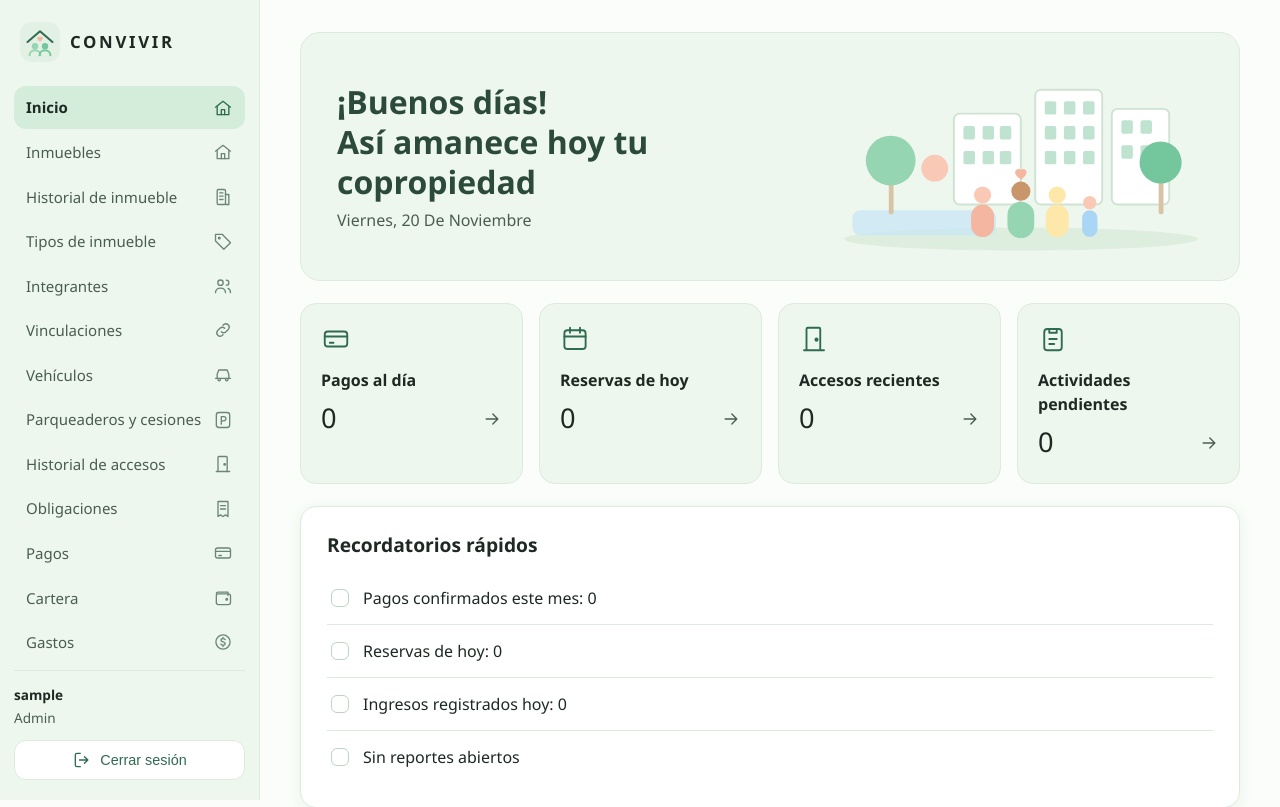
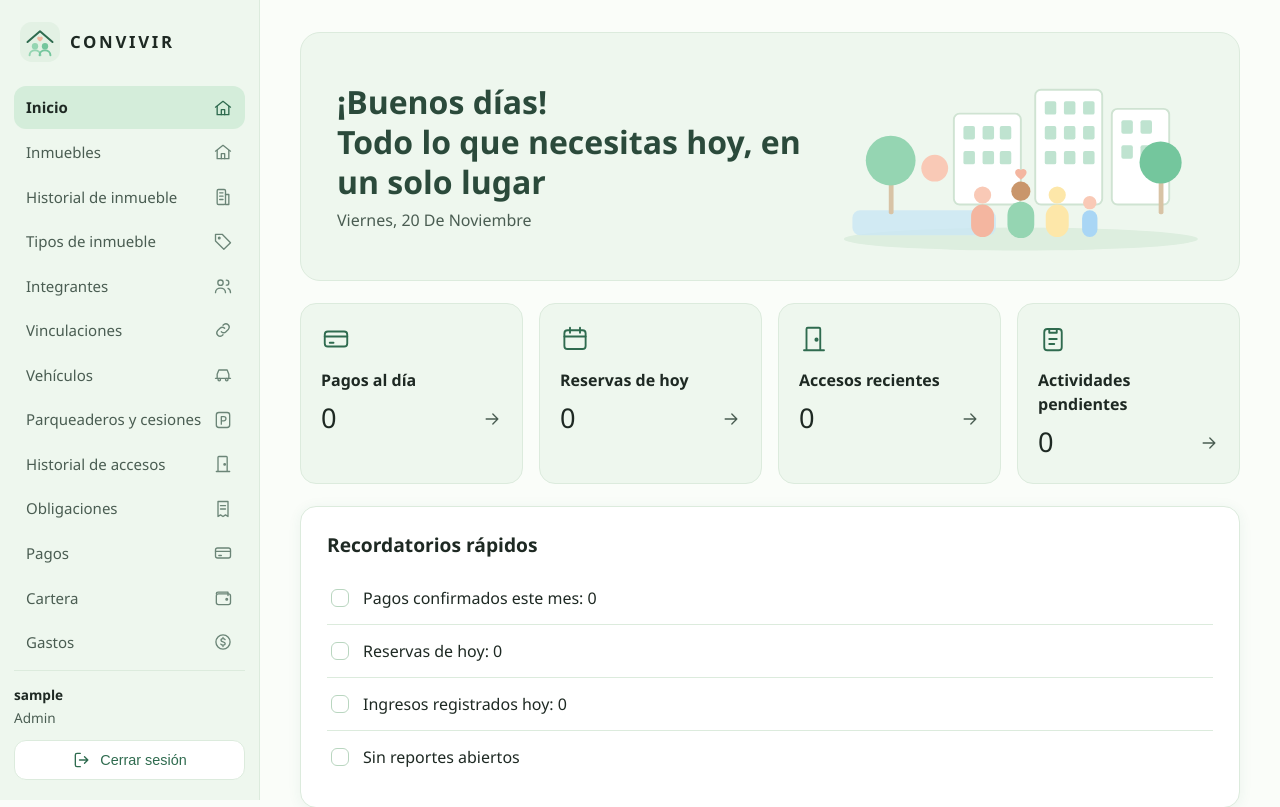
Before and after one commit to Mariam18102007/CONVIVIR, a Spring Boot app: page / in a window 1280 px wide. Shown: the top 807 px of the page. Run offline with Spring Boot 4, Linux system fonts and the light colour scheme; a user stored in the database is signed in; data that the repository does not hold is empty; some of the project's set-up classes (security, data sources, template engines, error pages and the like) are left out, and stand-ins take their place.

Commit message:
Cambiar frase del saludo en inicio

```diff
--- a/src/main/resources/templates/home.html
+++ b/src/main/resources/templates/home.html
@@ -8,7 +8,7 @@
   <main class="contenido">
     <section class="hero">
       <div class="hero-texto">
-        <h1><span id="saludo">¡Hola!</span><br>Así amanece hoy tu copropiedad</h1>
+        <h1><span id="saludo">¡Hola!</span><br>Todo lo que necesitas hoy, en un solo lugar</h1>
         <p id="fechaHoy"></p>
       </div>
       <svg class="hero-ilus" viewBox="0 0 380 200" aria-hidden="true">
```
